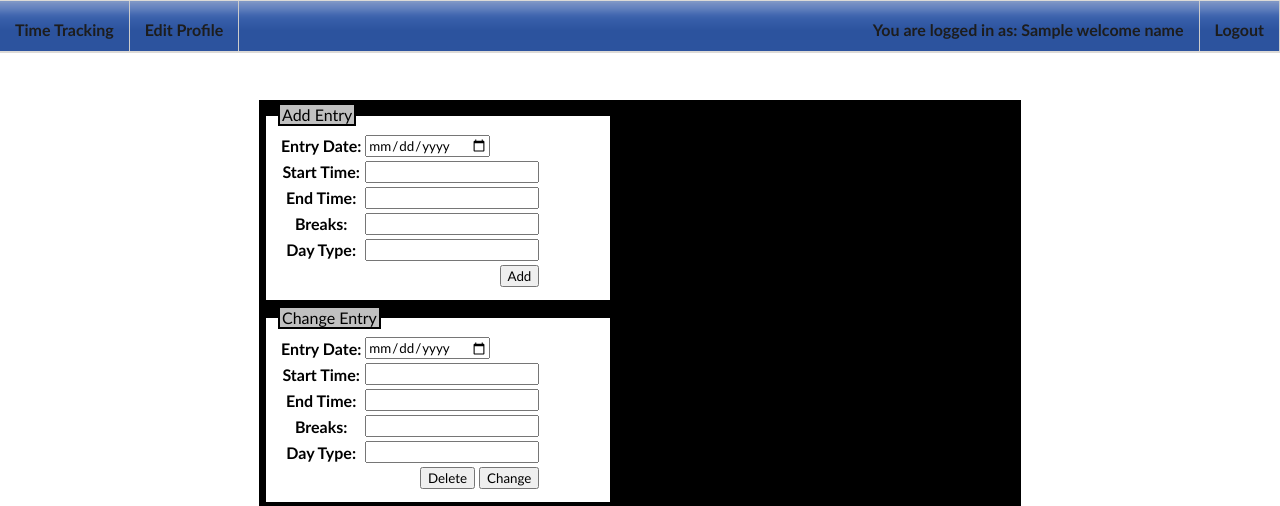
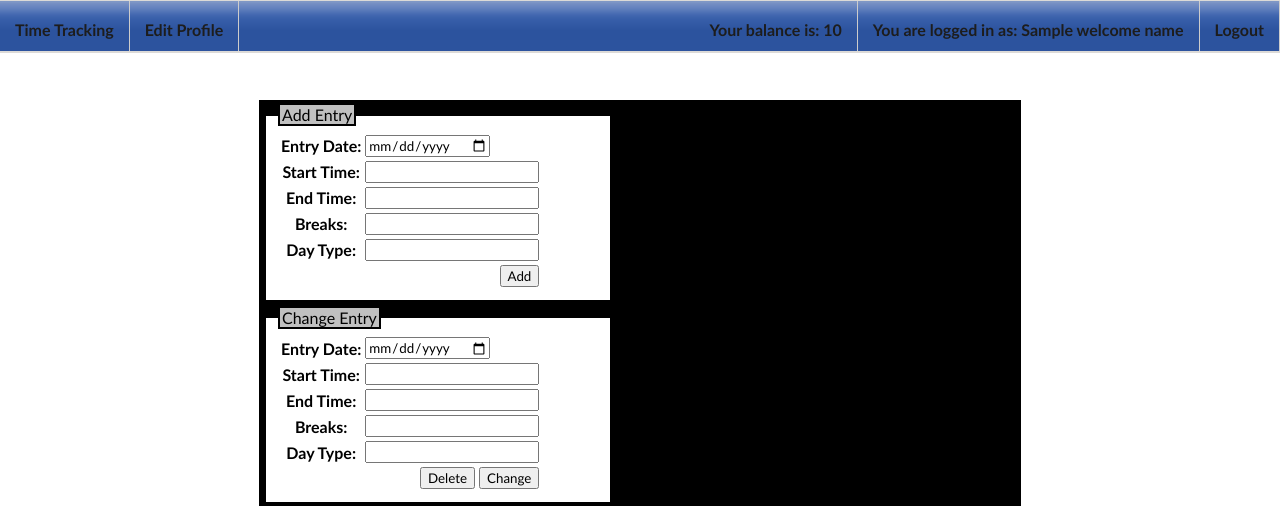
Before and after one commit to AeroNotix/django-timetracker, a Django app: template timetracker/templates/calendar.html in a window 1280 px wide. Shown: the top 506 px of the page. Run offline with Django 3.2, Linux system fonts and the light colour scheme; the template is opened without the code that fills it: most values are stand-ins (such as "Sample title", 1, 10 or a date in 2020); form fields are guessed from the names that the template uses.

Commit message:
Added balance into the user bar and an addition block for right aligned elements

```diff
--- a/timetracker/templates/includes/nav.html
+++ b/timetracker/templates/includes/nav.html
@@ -3,6 +3,8 @@
 <body>
   <div id="naver">
     <div id="right-elems">
+      {% block right_aligned_elements %}
+      {% endblock right_aligned_elements %}
       <li id="welcome-name"><a><br/>You are logged in as: {{ welcome_name }}</a></li>
       <li id="logout-btn"><a href="/logout/"><br/>Logout</a></li>
     </div>
--- a/timetracker/templates/includes/user-nav.html
+++ b/timetracker/templates/includes/user-nav.html
@@ -1,4 +1,7 @@
 {% extends "includes/nav.html" %}
+{% block right_aligned_elements %}
+  <li id="balance"><a><br/>Your balance is: {{ balance|safe }}</a></li>
+{% endblock right_aligned_elements %}
 {% block navelements %}
 <li><a href="/calendar/"><br/>Time Tracking</a></li>
 <li><a href="/edit_profile/"><br/>Edit Profile</a></li>
```
